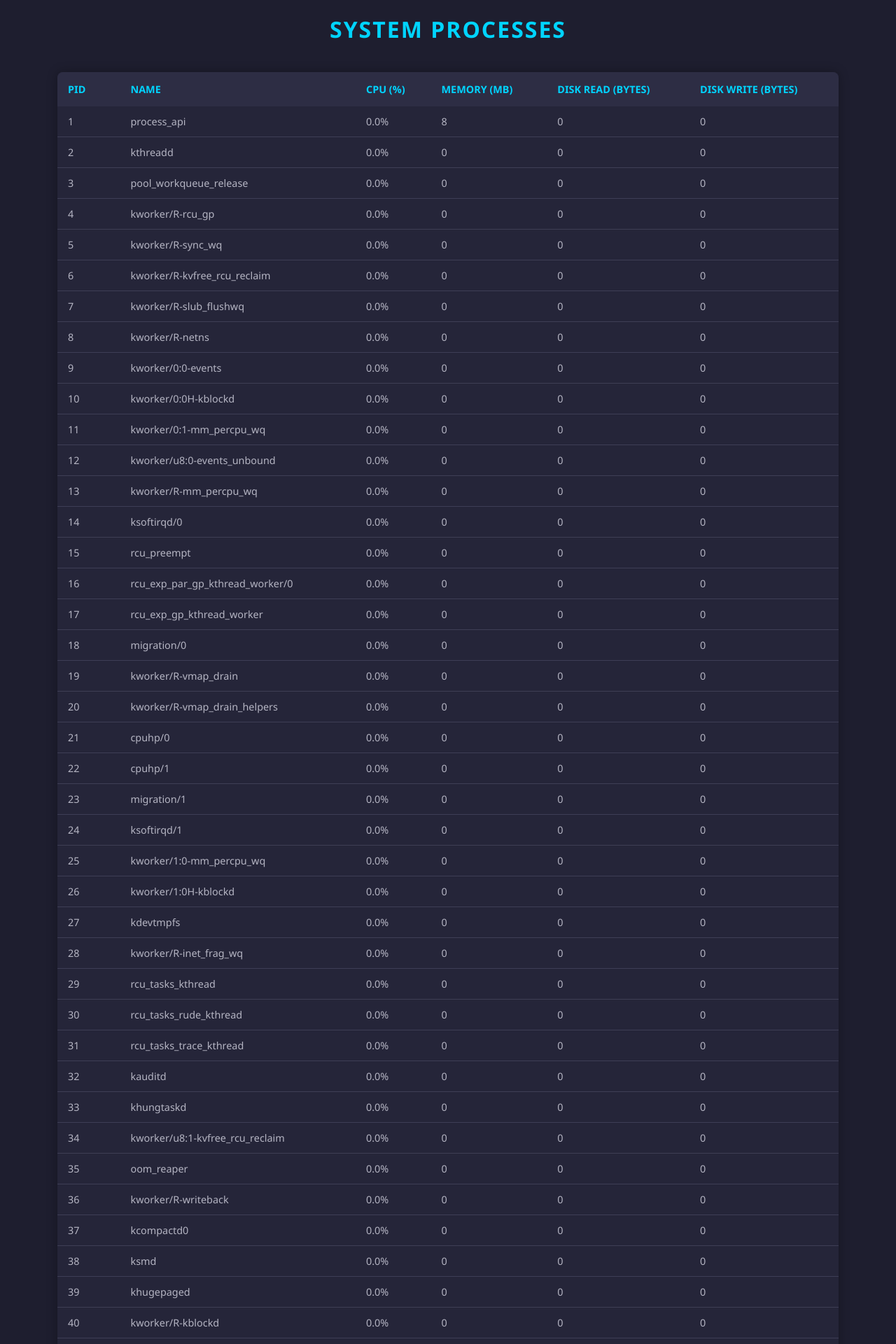
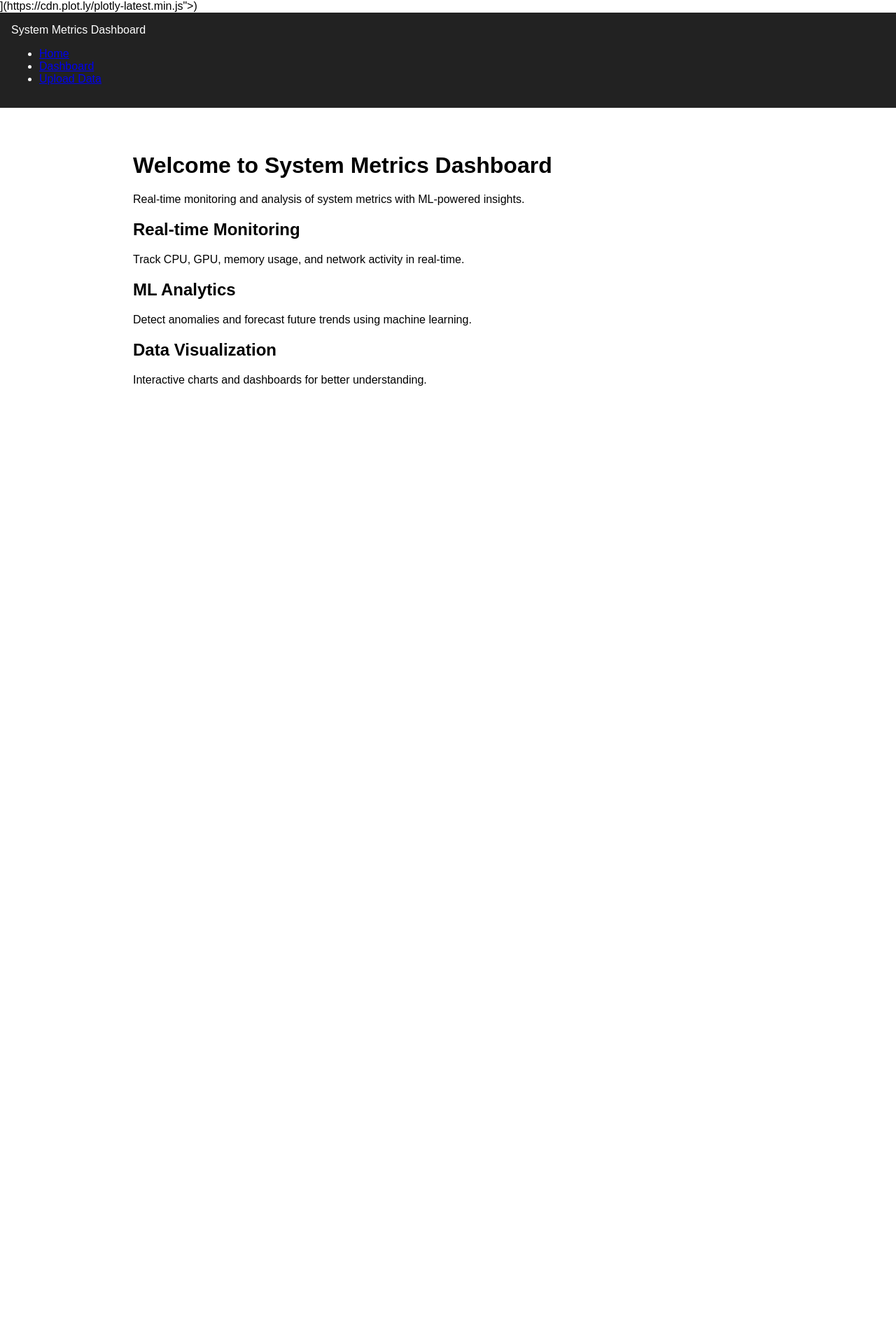
Before and after one commit to Mukundsubramanian/Real-time-system-metrics-and-ML-modal-analysis-, a Flask app: page / in a window 1280 px wide. Shown: the top 1920 px of the page at 70% size. After the commit the page ends 551 px from the top, so only its background shows below. Run offline with Flask 3, Linux system fonts and the light colour scheme; some libraries are stand-ins or nearby versions.

Commit message:
Add files via upload

```diff
--- /dev/null
+++ b/frontend/static/css/style.css
@@ -0,0 +1,4 @@
+body { font-family: Arial, sans-serif; margin: 0; padding: 0; }
+nav { background: #222; color: #fff; padding: 1em; }
+.container { padding: 2em; }
+.main-content, .dashboard-container { margin: 2em auto; max-width: 900px; }
--- /dev/null
+++ b/frontend/static/js/frontend.js
@@ -0,0 +1,78 @@
+document.addEventListener('DOMContentLoaded', () => {
+    // Initialize charts
+    const charts = {
+        cpu: Plotly.newPlot('cpu-chart', []),
+        gpu: Plotly.newPlot('gpu-chart', []),
+        memory: Plotly.newPlot('memory-chart', []),
+        network: Plotly.newPlot('network-chart', []),
+        anomaly: Plotly.newPlot('anomaly-chart', [])
+    };
+
+    // Function to update charts
+    async function updateCharts() {
+        try {
+            const response = await fetch('/api/metrics');
+            const data = await response.json();
+
+            // Update CPU chart
+            const cpuData = [{
+                x: data.timestamps,
+                y: data.cpu,
+                type: 'scatter'
+            }];
+            Plotly.update('cpu-chart', cpuData, {});
+
+            // Update GPU chart
+            const gpuData = [{
+                x: data.timestamps,
+                y: data.gpu,
+                type: 'scatter'
+            }];
+            Plotly.update('gpu-chart', gpuData, {});
+
+            // Update memory chart
+            const memoryData = [{
+                x: data.timestamps,
+                y: data.memory,
+                type: 'scatter'
+            }];
+            Plotly.update('memory-chart', memoryData, {});
+
+            // Update network chart
+            const networkData = [{
+                x: data.timestamps,
+                y: data.data_in,
+                name: 'Data In',
+                type: 'scatter'
+            }, {
+                x: data.timestamps,
+                y: data.data_out,
+                name: 'Data Out',
+                type: 'scatter'
+            }];
+            Plotly.update('network-chart', networkData, {});
+
+            // Update anomaly chart
+            const anomalyData = [{
+                x: data.timestamps,
+                y: data.anomaly_scores,
+                type: 'scatter'
+            }];
+            Plotly.update('anomaly-chart', anomalyData, {});
+        } catch (error) {
+            console.error('Error updating metrics:', error);
+        }
+    }
+
+    // Fetch and update data periodically
+    setInterval(async () => {
+        try {
+            const response = await fetch('/api/metrics');
+            const data = await response.json();
+            updateCharts(data);
+        } catch (error) {
+            console.error('Error updating metrics:', error);
+        }
+    }, 5000);
+    updateCharts();
+});
--- /dev/null
+++ b/frontend/templates/base.html
@@ -0,0 +1,26 @@
+<!DOCTYPE html>
+<html lang="en">
+<head>
+    <meta charset="UTF-8">
+    <meta name="viewport" content="width=device-width, initial-scale=1.0">
+    <title>Real-time System Metrics</title>
+    <link rel="stylesheet" href="{{ url_for('static', filename='css/style.css') }}">
+    <script src="[https://cdn.plot.ly/plotly-latest.min.js"></script>](https://cdn.plot.ly/plotly-latest.min.js"></script>)
+</head>
+<body>
+    <nav>
+        <div class="nav-brand">System Metrics Dashboard</div>
+        <ul class="nav-links">
+            <li><a href="{{ url_for('main.index') }}">Home</a></li>
+            <li><a href="{{ url_for('main.dashboard') }}">Dashboard</a></li>
+            <li><a href="{{ url_for('main.upload') }}">Upload Data</a></li>
+        </ul>
+    </nav>
+
+    <div class="container">
+        {% block content %}{% endblock %}
+    </div>
+
+    <script src="{{ url_for('static', filename='js/frontend.js') }}"></script>
+</body>
+</html>
--- a/frontend/templates/index.html
+++ b/frontend/templates/index.html
@@ -1,157 +1,23 @@
-<!DOCTYPE html>
-<html lang="en">
-<head>
-    <meta charset="UTF-8">
-    <meta http-equiv="X-UA-Compatible" content="IE=edge">
-    <meta name="viewport" content="width=device-width, initial-scale=1.0">
-    <title>Task Manager</title>
-    <style>
-        /* Reset some default styles */
-        * {
-            margin: 0;
-            padding: 0;
-            box-sizing: border-box;
-            font-family: 'Segoe UI', Tahoma, Geneva, Verdana, sans-serif;
-        }
+{% extends "base.html" %}
 
-        body {
-            background-color: #1e1e2f;
-            color: #ffffff;
-            display: flex;
-            flex-direction: column;
-            align-items: center;
-            justify-content: center;
-            min-height: 100vh;
-            padding: 20px;
-        }
+{% block content %}
+<div class="main-content">
+    <h1>Welcome to System Metrics Dashboard</h1>
+    <p>Real-time monitoring and analysis of system metrics with ML-powered insights.</p>
 
-        h1 {
-            margin-bottom: 20px;
-            font-size: 2rem;
-            text-transform: uppercase;
-            letter-spacing: 2px;
-            color: #00d4ff;
-        }
-
-        table {
-            width: 90%;
-            max-width: 1200px;
-            border-collapse: collapse;
-            margin: 20px 0;
-            background-color: #252539;
-            border-radius: 8px;
-            overflow: hidden;
-            box-shadow: 0 0 15px rgba(0, 0, 0, 0.3);
-        }
-
-        thead {
-            background-color: #2d2d44;
-        }
-
-        th {
-            padding: 15px;
-            text-align: left;
-            color: #00d4ff;
-            font-weight: 700;
-            text-transform: uppercase;
-            font-size: 0.9rem;
-        }
-
-        td {
-            padding: 12px 15px;
-            border-bottom: 1px solid #3e3e55;
-            color: #b5b5c3;
-            font-size: 0.9rem;
-        }
-
-        tr:hover {
-            background-color: #31314b;
-        }
-
-        /* Responsive design */
-        @media (max-width: 768px) {
-            th, td {
-                padding: 10px;
-                font-size: 0.8rem;
-            }
-        }
-
-        /* Loader styling */
-        #loader {
-            display: none;
-            position: absolute;
-            top: 50%;
-            left: 50%;
-            transform: translate(-50%, -50%);
-            font-size: 1.5rem;
-            color: #00d4ff;
-        }
-
-        /* Custom scrollbar */
-        ::-webkit-scrollbar {
-            width: 10px;
-        }
-
-        ::-webkit-scrollbar-thumb {
-            background-color: #00d4ff;
-            border-radius: 5px;
-        }
-
-        ::-webkit-scrollbar-track {
-            background: #1e1e2f;
-        }
-    </style>
-</head>
-<body>
-    <h1>System Processes</h1>
-    <div id="loader">Loading...</div>
-    <table id="processTable">
-        <thead>
-            <tr>
-                <th>PID</th>
-                <th>Name</th>
-                <th>CPU (%)</th>
-                <th>Memory (MB)</th>
-                <th>Disk Read (Bytes)</th>
-                <th>Disk Write (Bytes)</th>
-            </tr>
-        </thead>
-        <tbody>
-            <!-- Data will be populated here -->
-        </tbody>
-    </table>
-
-    <script>
-        async function fetchProcesses() {
-            try {
-                document.getElementById('loader').style.display = 'block'; // Show loader
-                const response = await fetch('/processes');
-                const processes = await response.json();
-                const tableBody = document.querySelector('#processTable tbody');
-                tableBody.innerHTML = '';
-
-                processes.forEach(proc => {
-                    const row = document.createElement('tr');
-                    row.innerHTML = `
-                        <td>${proc.pid}</td>
-                        <td>${proc.name}</td>
-                        <td>${proc.cpu_percent.toFixed(1)}%</td>
-                        <td>${proc.memory}</td>
-                        <td>${proc.disk_read.toLocaleString()}</td>
-                        <td>${proc.disk_write.toLocaleString()}</td>
-                    `;
-                    tableBody.appendChild(row);
-                });
-            } catch (error) {
-                console.error('Error fetching processes:', error);
-            } finally {
-                document.getElementById('loader').style.display = 'none'; // Hide loader
-            }
-        }
-
-        // Fetch data every 5 seconds
-        setInterval(fetchProcesses, 5000);
-        fetchProcesses();
-    </script>
-</body>
-</html>
+    <div class="features">
+        <div class="feature-card">
+            <h2>Real-time Monitoring</h2>
+            <p>Track CPU, GPU, memory usage, and network activity in real-time.</p>
+        </div>
+        <div class="feature-card">
+            <h2>ML Analytics</h2>
+            <p>Detect anomalies and forecast future trends using machine learning.</p>
+        </div>
+        <div class="feature-card">
+            <h2>Data Visualization</h2>
+            <p>Interactive charts and dashboards for better understanding.</p>
+        </div>
+    </div>
+</div>
+{% endblock %}
```
Also changed, not shown: backend/utils/Log.py (+22 -14 lines), frontend/templates/dashboard.html (added, +100 -0 lines), ml/models/anomaly_detection.py (+84 -0 lines), ml/models/forecasting.py (+105 -0 lines).
